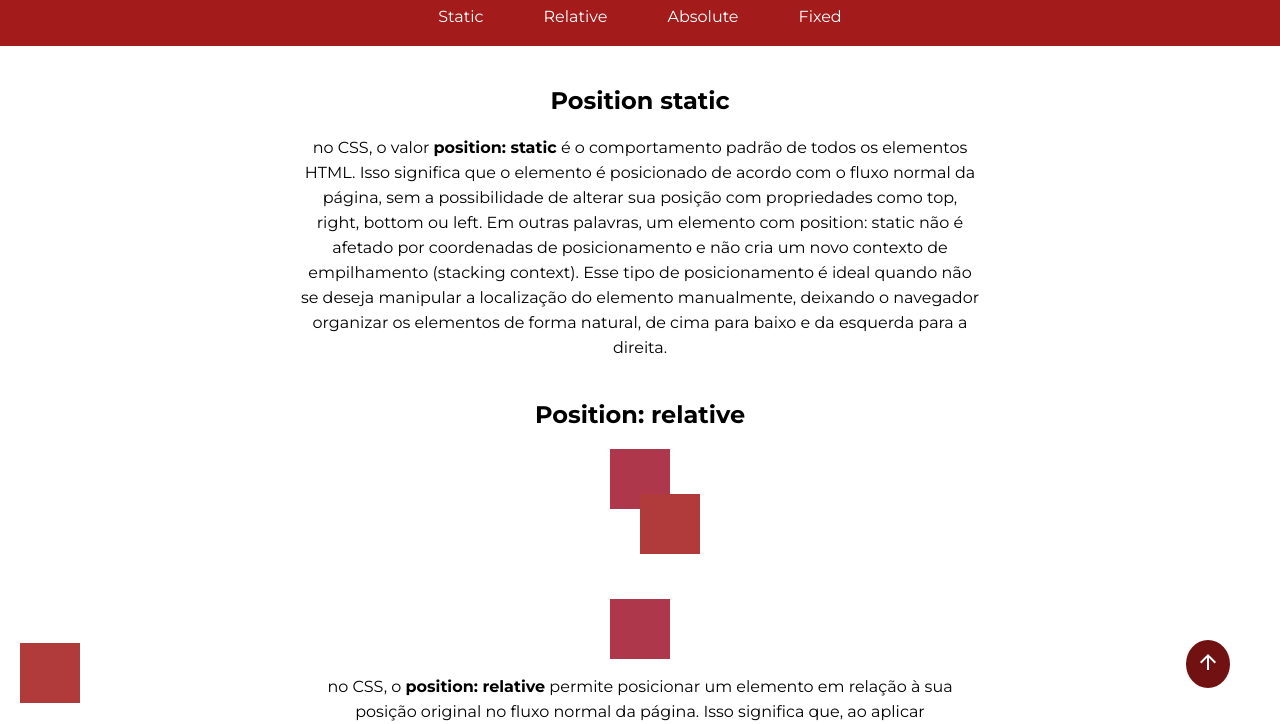
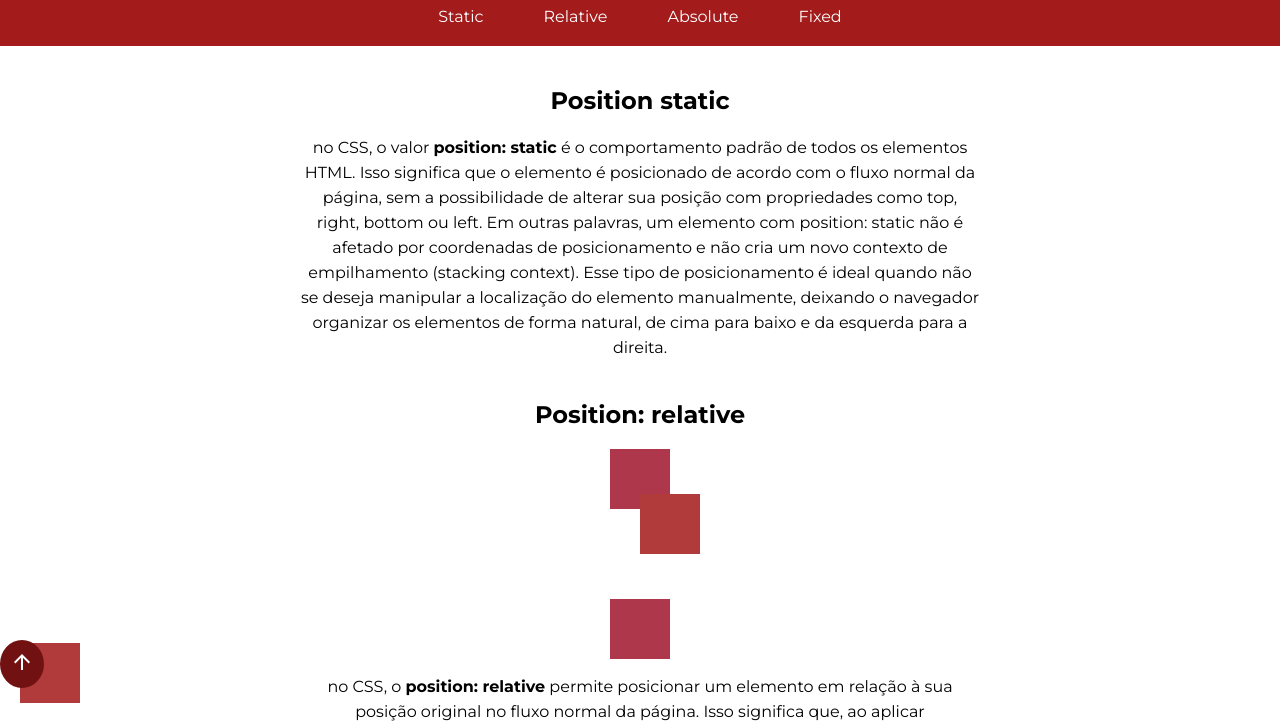
Before and after one commit to victorcarmo3/vt-do-trampo, a plain HTML site: page index.html in a window 1280 px wide. Shown: the part 62-786 px from the top of the page. Drawn offline with Linux system fonts and the light colour scheme.

Commit message:
Update style.css

```diff
--- a/style.css
+++ b/style.css
@@ -117,6 +117,6 @@ main {
      border-radius: 50%;
      position: absolute;
      bottom: 5rem;
-     right: 5rem;
+     letf: 5rem;
 
 }
```
